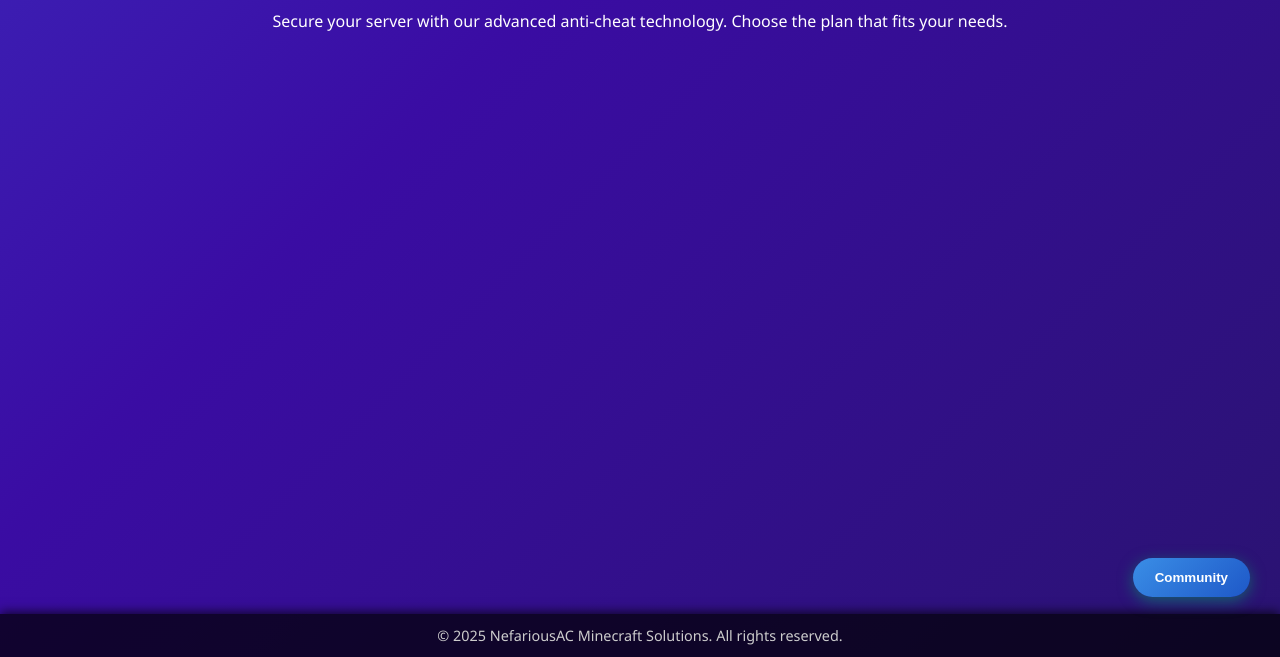
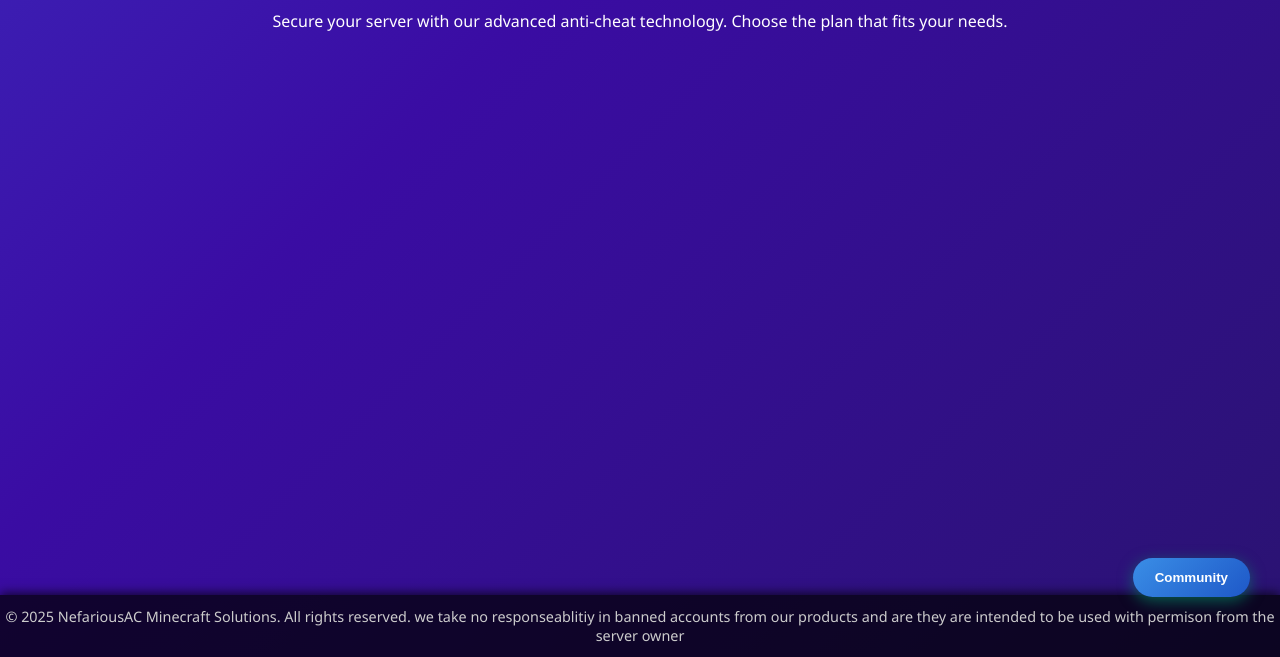
Before and after one commit to angels0001/nefariousac-website, a plain HTML site: page purchase.html in a window 1280 px wide. Shown: the part 143-800 px from the top of the page. Drawn offline with Linux system fonts and the light colour scheme.

Commit message:
Update purchase.html

```diff
--- a/purchase.html
+++ b/purchase.html
@@ -26,7 +26,7 @@
     <h2>Purchase</h2>
     <p>Secure your server with our advanced anti-cheat technology. Choose the plan that fits your needs.</p>
   </main>
-  <footer>&copy; 2025 NefariousAC Minecraft Solutions. All rights reserved.</footer>
+  <footer>&copy; 2025 NefariousAC Minecraft Solutions. All rights reserved.    we take no responseablitiy in banned accounts from our products and are they are intended to be used with permison from the server owner</footer>
   <button id="community-btn" onclick="location.href='community.html'">Community</button>
   <script src="script.js"></script>
 </body>
```
